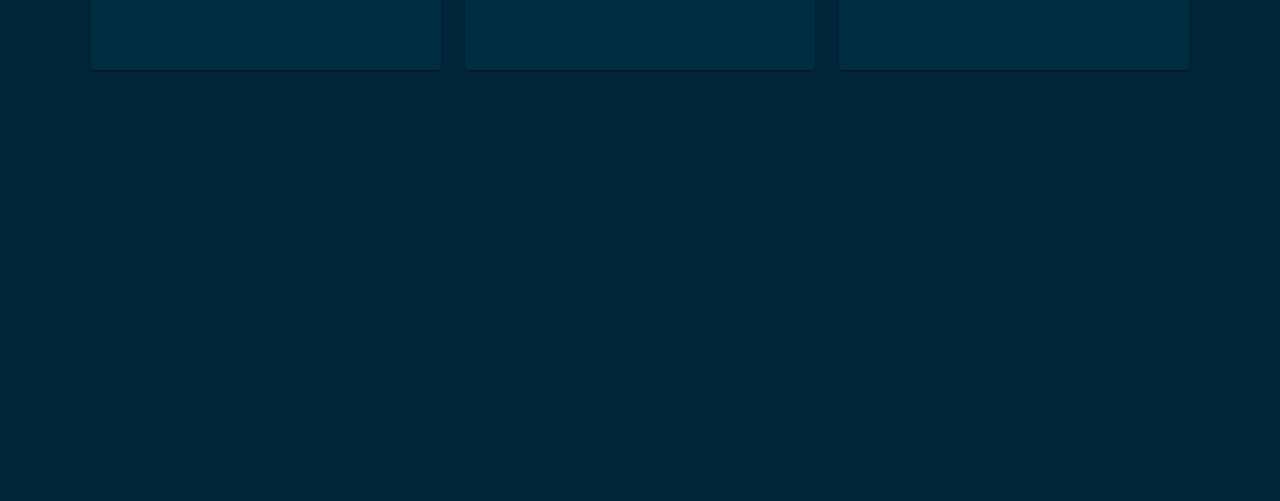
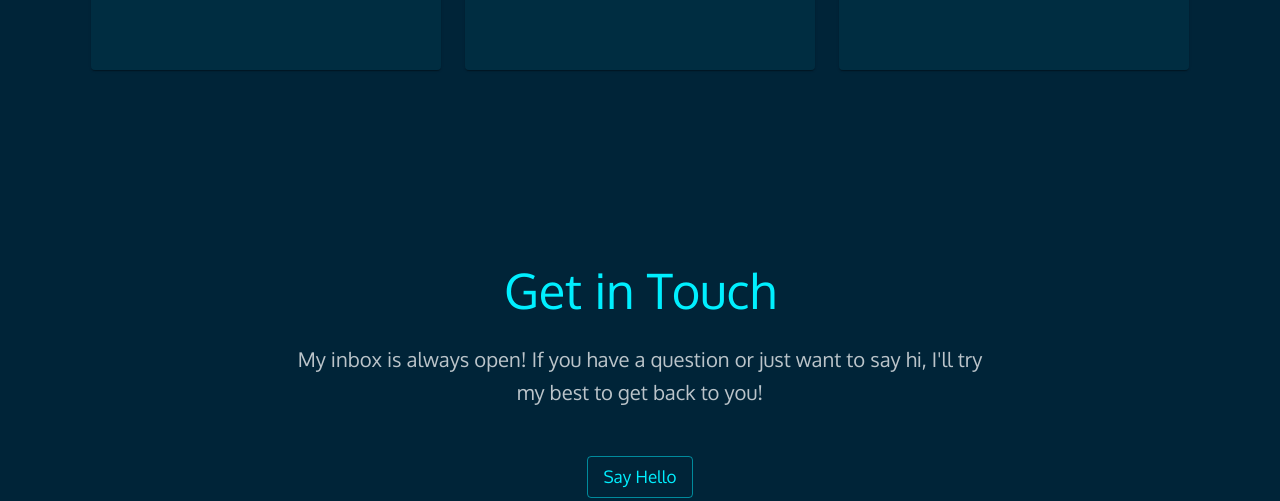
Before and after one commit to i-vishi/my-portfolio, a Next.js app: page / in a window 1280 px wide. Shown: the part 2869-3370 px from the top of the page. Before the commit the page ends 2951 px from the top, so only its background shows below. Built offline with nearby package versions, Linux system fonts and the light colour scheme; no server answers.

Commit message:
added contactMe section

```diff
--- a/components/ContactMe.js
+++ b/components/ContactMe.js
@@ -0,0 +1,59 @@
+import {
+  Button,
+  Container,
+  Grid,
+  makeStyles,
+  Typography,
+} from "@material-ui/core";
+import React from "react";
+
+const useStyles = makeStyles((theme) => ({
+  container: {
+    paddingTop: theme.spacing(32),
+    paddingLeft: theme.spacing(4),
+    paddingRight: theme.spacing(4),
+  },
+  contactGrid: {
+    paddingTop: theme.spacing(8),
+    paddingLeft: theme.spacing(2),
+    paddingRight: theme.spacing(2),
+  },
+  title: {
+    color: theme.palette.secondary.main,
+  },
+  contactText: {
+    paddingTop: theme.spacing(4),
+    width: "60%",
+    color: "#ffffffbb",
+  },
+  buttons: {
+    textTransform: "none",
+    marginTop: theme.spacing(8),
+    fontSize: "1.2em",
+  },
+}));
+
+export default function ContactMe() {
+  const classes = useStyles();
+
+  return (
+    <Container id="contact" className={classes.container}>
+      <div align="center">
+        <Typography variant="h3" className={classes.title}>
+          Get in Touch
+        </Typography>
+        <Typography variant="h6" className={classes.contactText}>
+          My inbox is always open! If you have a question or just want to say
+          hi, I'll try my best to get back to you!
+        </Typography>
+        <Button
+          variant="outlined"
+          className={classes.buttons}
+          color="secondary"
+        >
+          Say Hello
+        </Button>
+      </div>
+    </Container>
+  );
+}
--- a/pages/index.js
+++ b/pages/index.js
@@ -1,5 +1,6 @@
 import Head from "next/head";
 import AboutMe from "../components/AboutMe";
+import ContactMe from "../components/ContactMe";
 import Experience from "../components/Experience";
 import LandingInfo from "../components/LandingInfo";
 import Projects from "../components/Projects";
@@ -17,6 +18,7 @@ export default function Home() {
       <AboutMe />
       <Experience />
       <Projects />
+      <ContactMe />
     </div>
   );
 }
```
